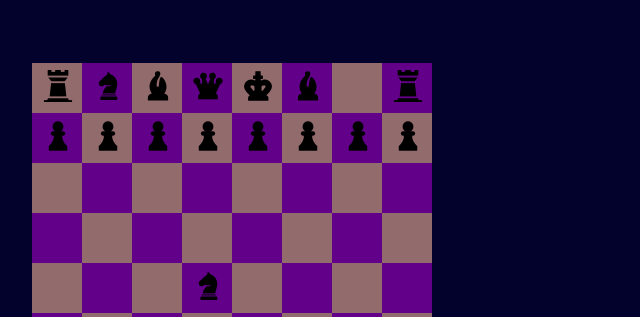
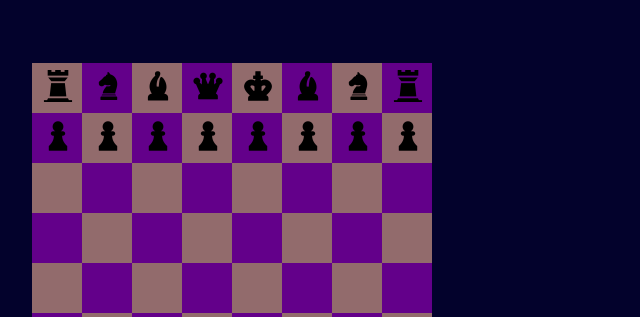
Before and after one commit to Luther237/CHESS_PLAY, a plain HTML site: page index.html in a window 1280 px wide. Shown: the part 137-454 px from the top of the page, 408-1048 px from the left. Drawn offline with Linux system fonts and the light colour scheme.

```diff
--- a/index.js
+++ b/index.js
@@ -481,4 +481,3 @@
     data_play.player = 1
   }
 }
-deplacer(tab[0][6], tab[4][3])
```
Also changed, not shown: index.html (line endings or trailing spaces).
